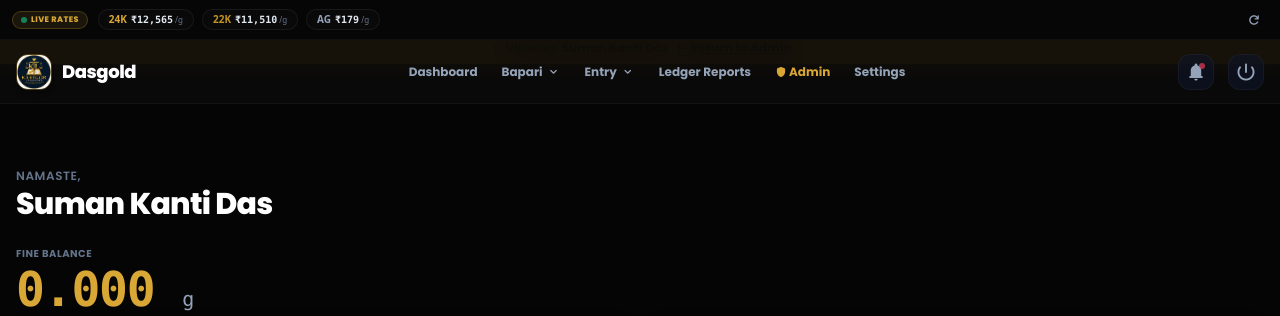
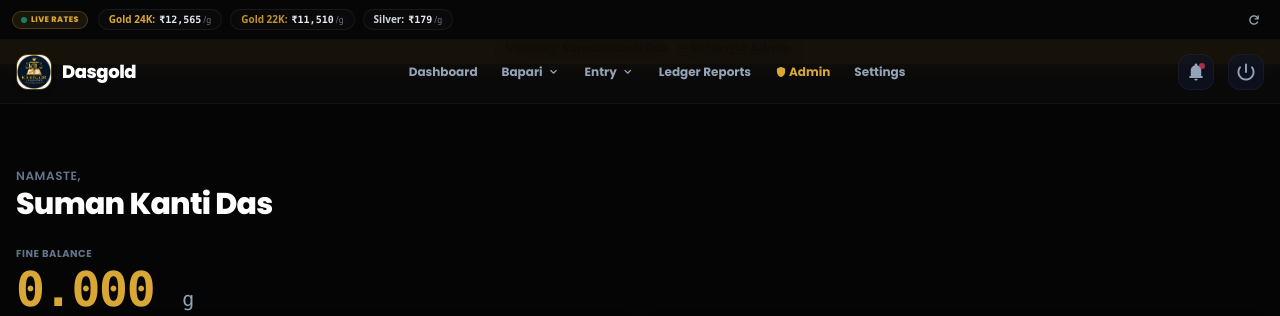
Before and after one commit to vivekyadav2026/kinder_php, a PHP site: page /index.php in a window 1280 px wide. Shown: the top 316 px of the page. Run offline with PHP 8.4, Linux system fonts and the light colour scheme; a user stored in the database is signed in; data comes from the database, SQL or seed files in the repository; data that the repository does not hold is empty; some libraries are stand-ins or nearby versions.

Commit message:
Show explicit Gold and Silver labels in live pricing ticker

```diff
--- a/header.php
+++ b/header.php
@@ -206,21 +206,21 @@
             <div class="flex items-center space-x-2 text-[10px] font-bold text-white shrink-0">
                 <!-- 24K Badge -->
                 <span class="flex items-center bg-white/[0.02] border border-white/[0.06] rounded-xl px-2.5 py-0.5 font-mono shadow-inner shadow-black/20">
-                    <span class="text-[#d8a735] font-sans font-extrabold mr-1">24K</span>
+                    <span class="text-[#d8a735] font-sans font-extrabold mr-1">Gold 24K:</span>
                     <span class="text-slate-200">₹<?= number_format($rate24k, 0) ?></span>
                     <span class="text-slate-500 font-sans font-normal text-[8px] ml-0.5">/g</span>
                 </span>
 
                 <!-- 22K Badge -->
                 <span class="flex items-center bg-white/[0.02] border border-white/[0.06] rounded-xl px-2.5 py-0.5 font-mono shadow-inner shadow-black/20">
-                    <span class="text-[#c19224] font-sans font-extrabold mr-1">22K</span>
+                    <span class="text-[#c19224] font-sans font-extrabold mr-1">Gold 22K:</span>
                     <span class="text-slate-200">₹<?= number_format($rate22k, 0) ?></span>
                     <span class="text-slate-500 font-sans font-normal text-[8px] ml-0.5">/g</span>
                 </span>
 
-                <!-- Silver (AG) Badge -->
+                <!-- Silver Badge -->
                 <span class="flex items-center bg-white/[0.02] border border-white/[0.06] rounded-xl px-2.5 py-0.5 font-mono shadow-inner shadow-black/20">
-                    <span class="text-slate-400 font-sans font-extrabold mr-1">AG</span>
+                    <span class="text-slate-300 font-sans font-extrabold mr-1">Silver:</span>
                     <span class="text-slate-200">₹<?= number_format($rateAg, 0) ?></span>
                     <span class="text-slate-500 font-sans font-normal text-[8px] ml-0.5">/g</span>
                 </span>
```
